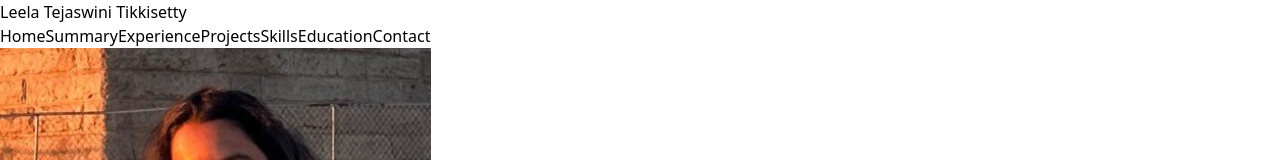
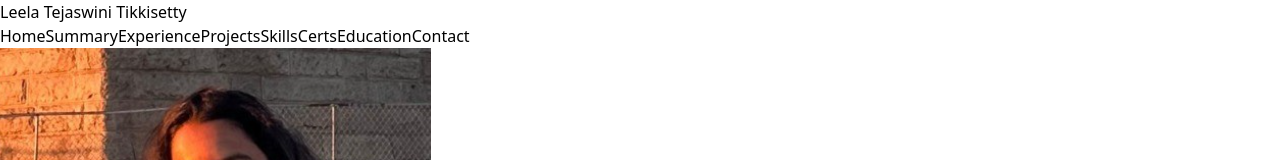
Before and after one commit to Code-With-Khushiii/leela-portfolio, a React (Vite) app: page / in a window 1280 px wide. Shown: the top 160 px of the page. Built offline with nearby package versions, Linux system fonts and the light colour scheme.

Commit message:
add changes

```diff
--- a/src/App.tsx
+++ b/src/App.tsx
@@ -167,7 +167,7 @@ const certifications = [
                 { id: 'experience', label: 'Experience' },
                 { id: 'projects', label: 'Projects' },
                 { id: 'skills', label: 'Skills' },
-
+                { id: 'certifications', label: 'Certs' },
                 { id: 'education', label: 'Education' },
                 { id: 'contact', label: 'Contact' }
               ].map((item) => (
```
